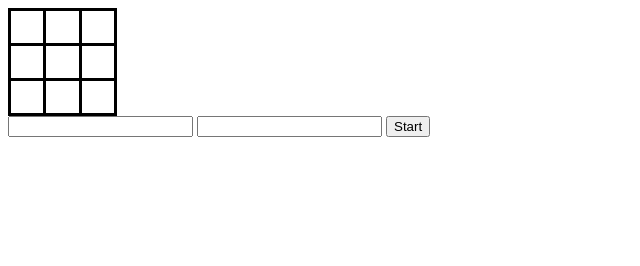
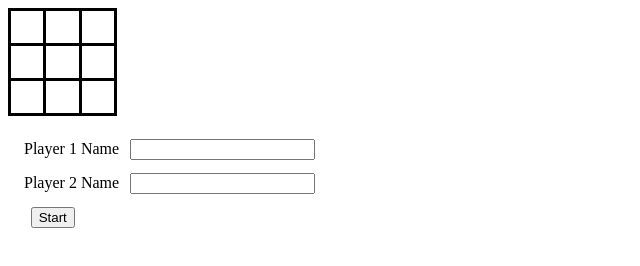
Before and after one commit to samuelmckean/tic-tac-toe, a plain HTML site: page index.html in a window 1280 px wide. Shown: the whole page, without its empty margins (0-640 px from the left). Drawn offline with Linux system fonts and the light colour scheme.

Commit message:
Modified html and css

```diff
--- a/index.html
+++ b/index.html
@@ -24,9 +24,15 @@
           <td id="8"></td>
         </tr>
       </table>
-      <input type="text" title="Player 1 Name" id="player1">
-      <input type="text" title="Player 2 Name" id="player2">
-      <button id="start-restart">Start</button>
+      <div id="menu">
+        <label for="player1">Player 1 Name</label>
+        <input type="text" name="player1" id="player1">
+        <br>
+        <label for="player2">Player 2 Name</label>
+        <input type="text" title="player2" id="player2">
+        <br>
+        <button id="start-restart">Start</button>
+      </div>
     </div>
     <script src="tic-tac-toe.js"></script>
   </body>
--- a/style.css
+++ b/style.css
@@ -9,3 +9,15 @@ td {
   width: 33%;
   height: 33%;
 }
+
+#menu {
+  margin: 1em;
+}
+
+#menu input {
+  margin: 0.5em;
+}
+
+#menu button {
+  margin: 0.5em;
+}
```
